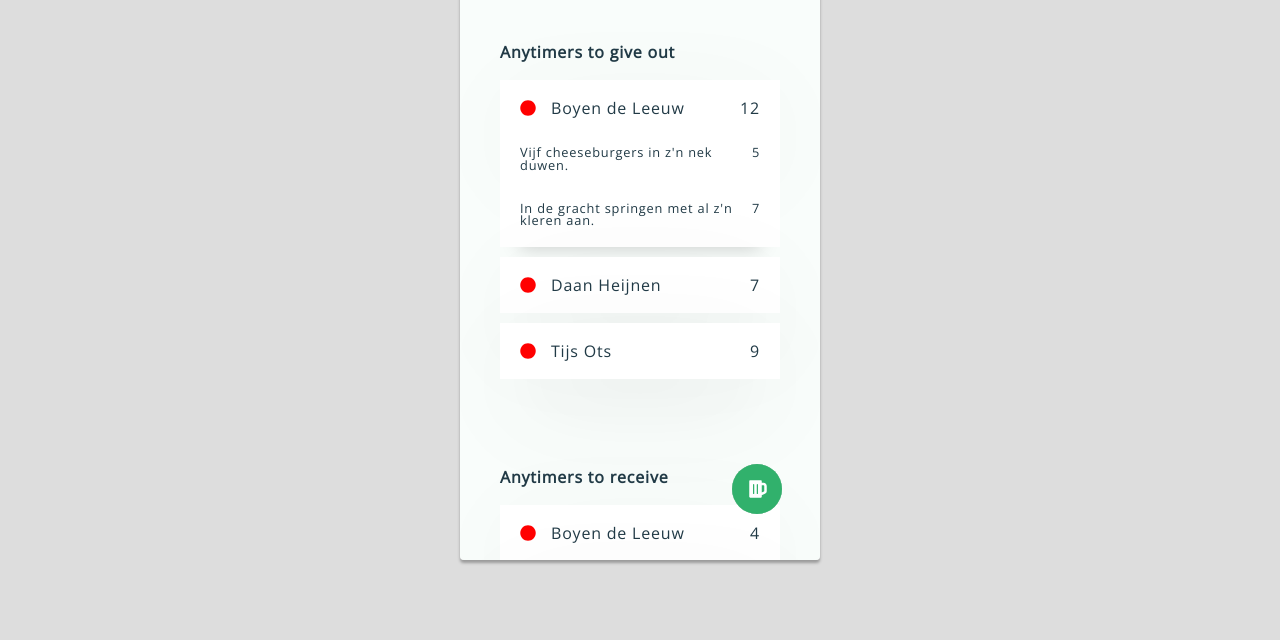
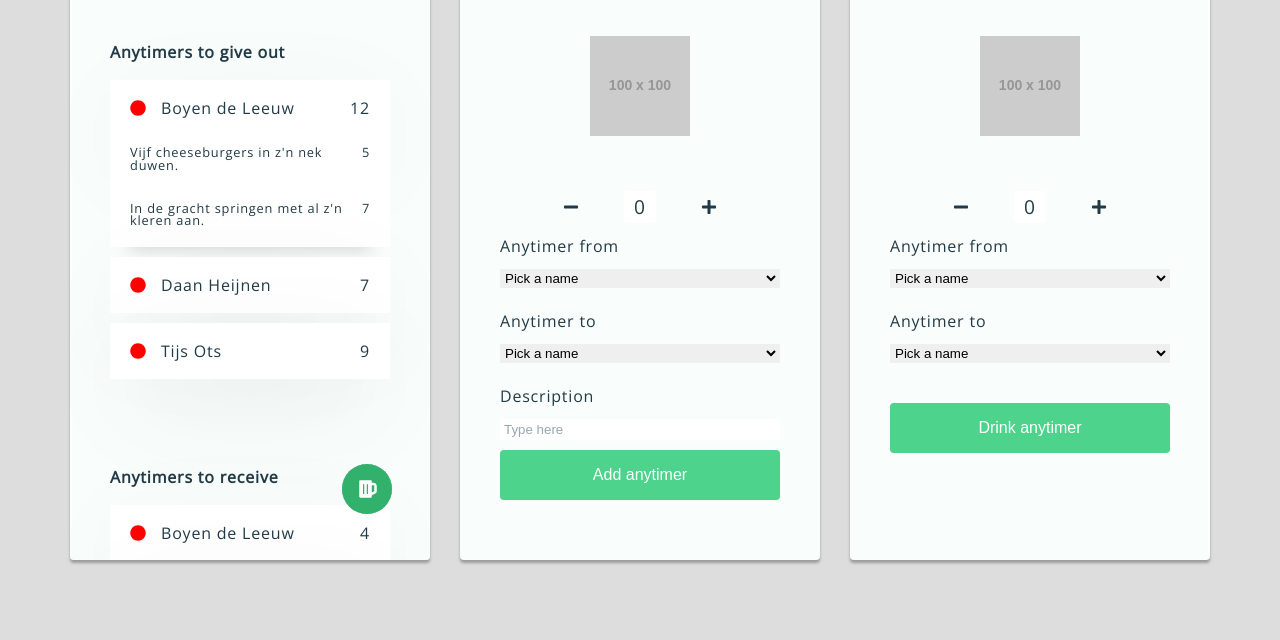
Before and after one commit to twanmulder/anytimers-temp, a plain HTML site: page concepting/4/index.html in a window 1280 px wide. Shown: the part 160-800 px from the top of the page. Drawn offline with nearby package versions, Linux system fonts and the light colour scheme; placeholder pictures from the web are drawn by us.

Commit message:
Updated concepting 4
Updated concepting 4

```diff
--- a/concepting/4/index.html
+++ b/concepting/4/index.html
@@ -95,7 +95,7 @@
 
   </div>
 
-  <!-- <div class="app">
+  <div class="app">
     <div class="update">
       <div class="cross">
         <h1>Add an anytimer</h1>
@@ -189,7 +189,7 @@
       </div>
     </div>
 
-  </div> -->
+  </div>
 
     <script type="text/javascript" src="../js/main.js"></script>
 </body>
```
